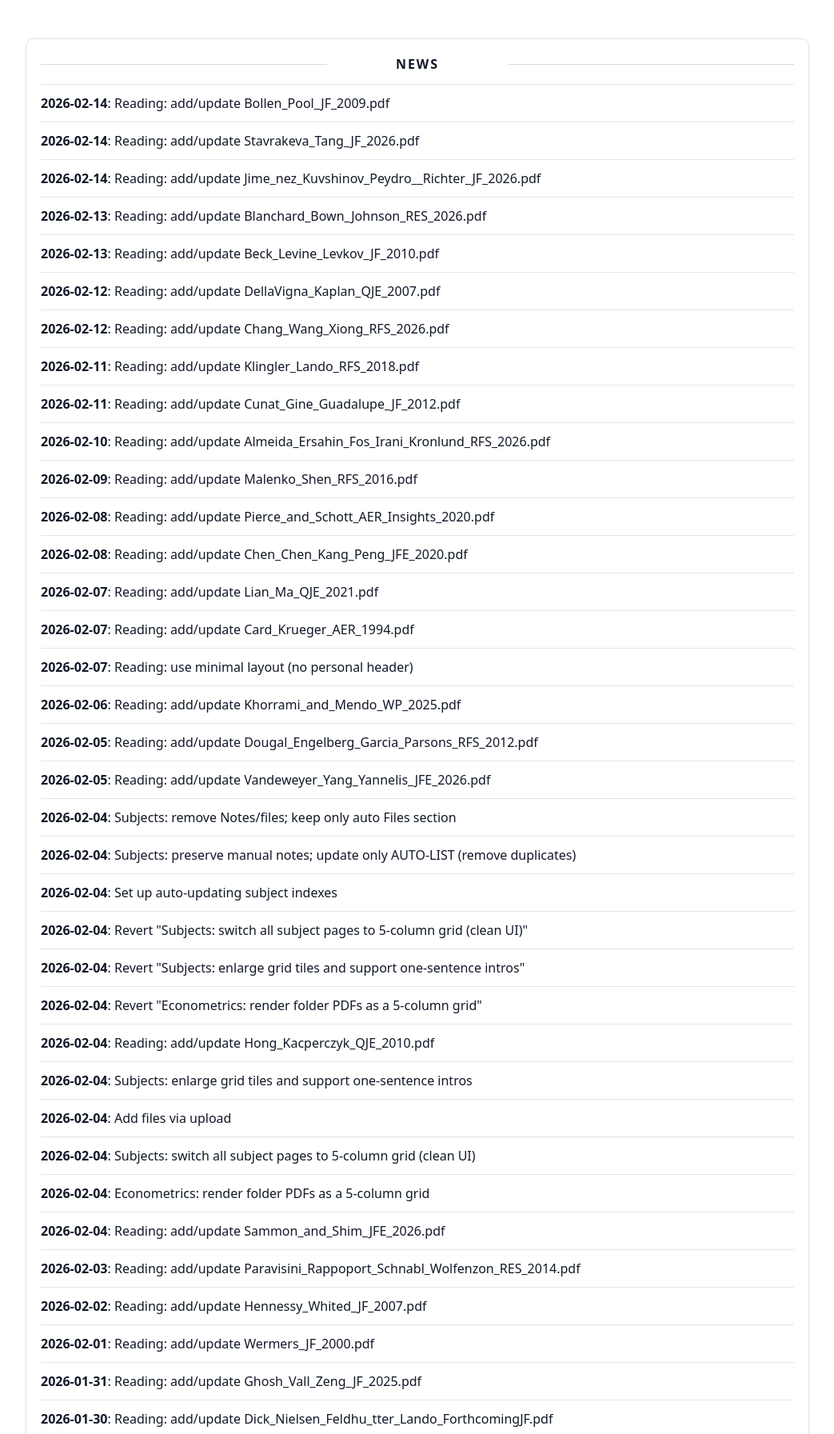
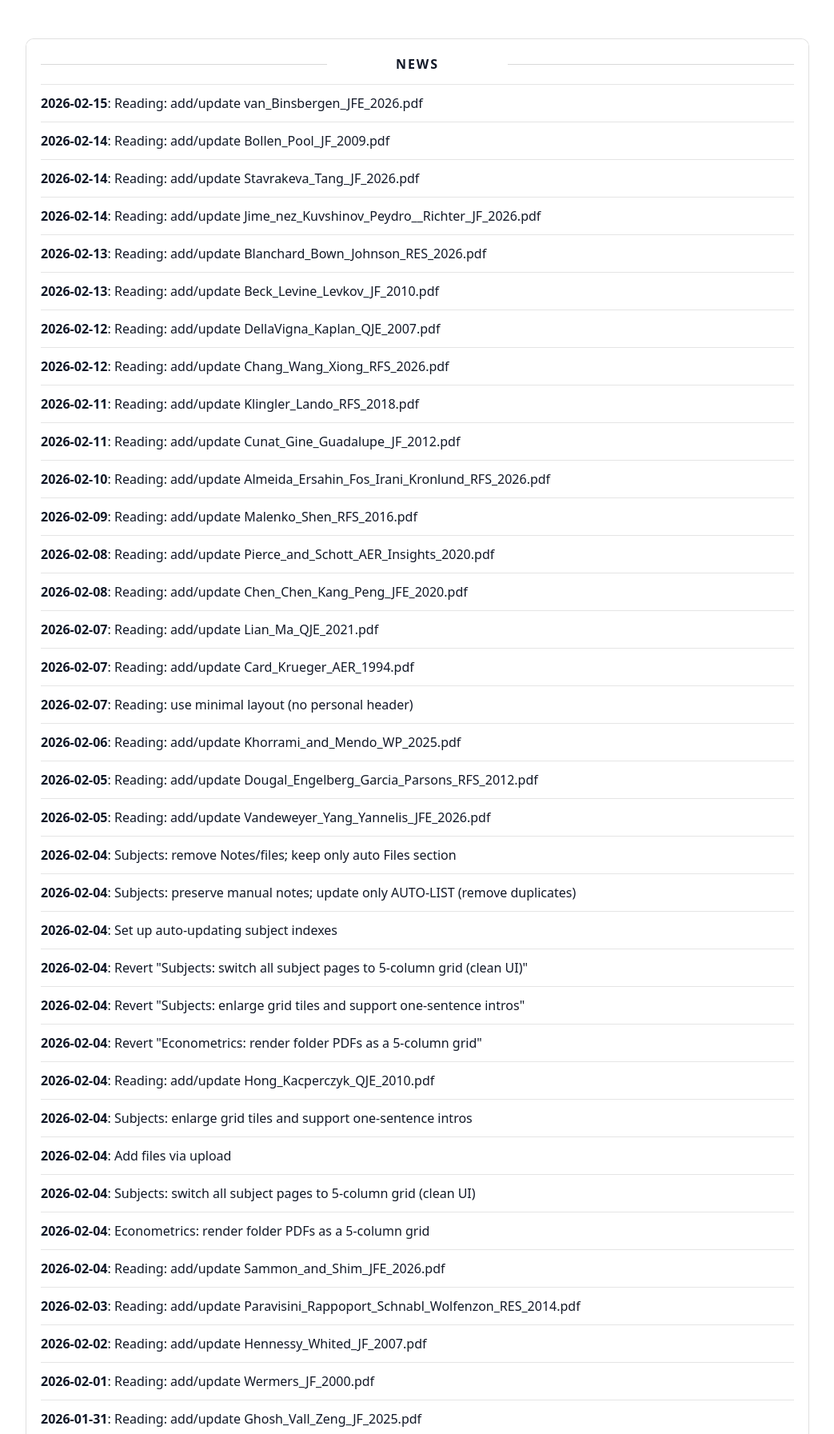
Before and after one commit to yaxinzn/study-archive, a Jekyll site: the page built from updates/index.md, in a window 1280 px wide, cut to the strip 476-2269 px from the top of the page. Shown: the whole strip at 80% size, without its empty margins (118-1161 px from the left). Built offline with Jekyll 4.4.1, drawn with Linux system fonts in a browser that asks for light colours; some of the changed text lies outside the part shown.

Commit message:
chore: update NEWS feed

```diff
--- a/_data/news.yml
+++ b/_data/news.yml
@@ -1,4 +1,7 @@
 # Auto-generated update history (sorted newest -> oldest). Do not edit manually.
+- ts: "1771149148"
+  date: "2026-02-15"
+  title: "Reading: add/update van_Binsbergen_JFE_2026.pdf"
 - ts: "1771071249"
   date: "2026-02-14"
   title: "Reading: add/update Bollen_Pool_JF_2009.pdf"
```
